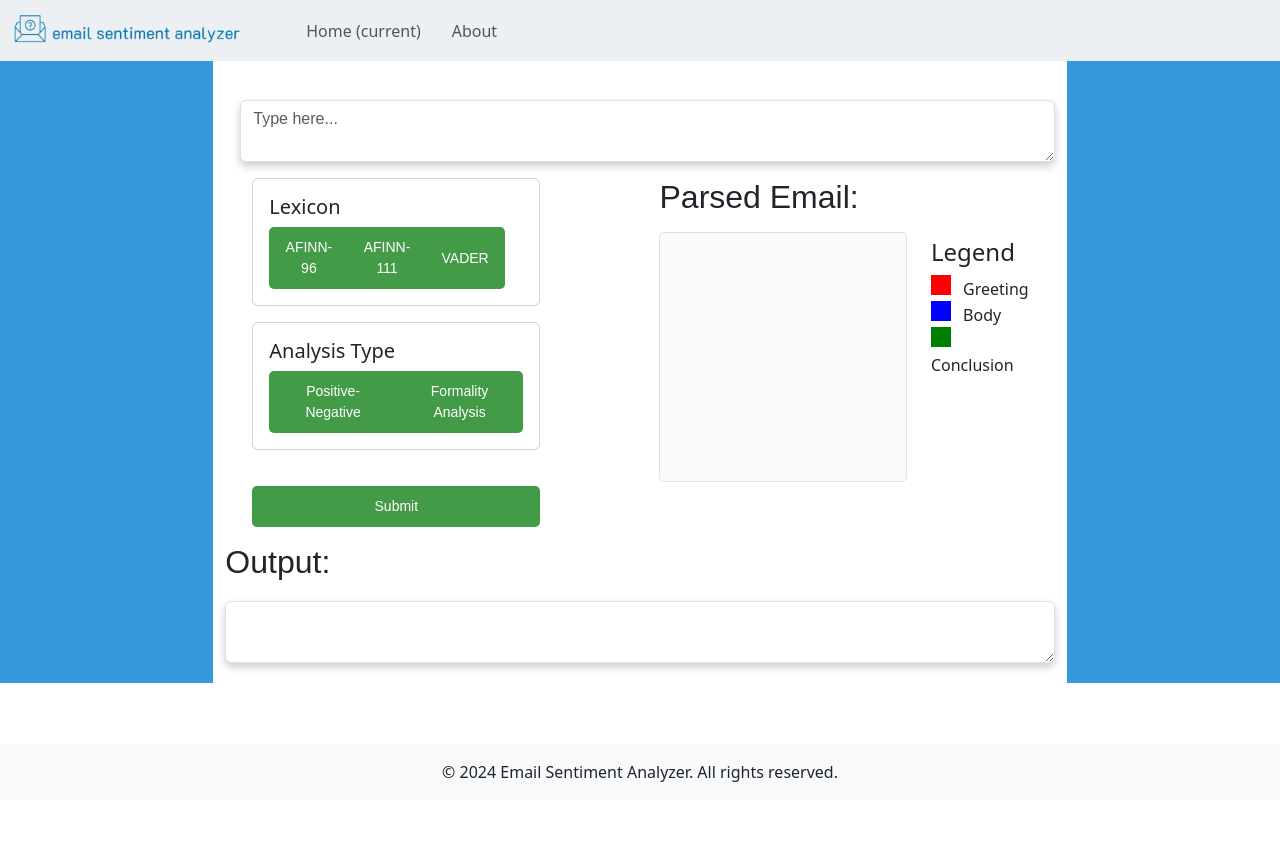
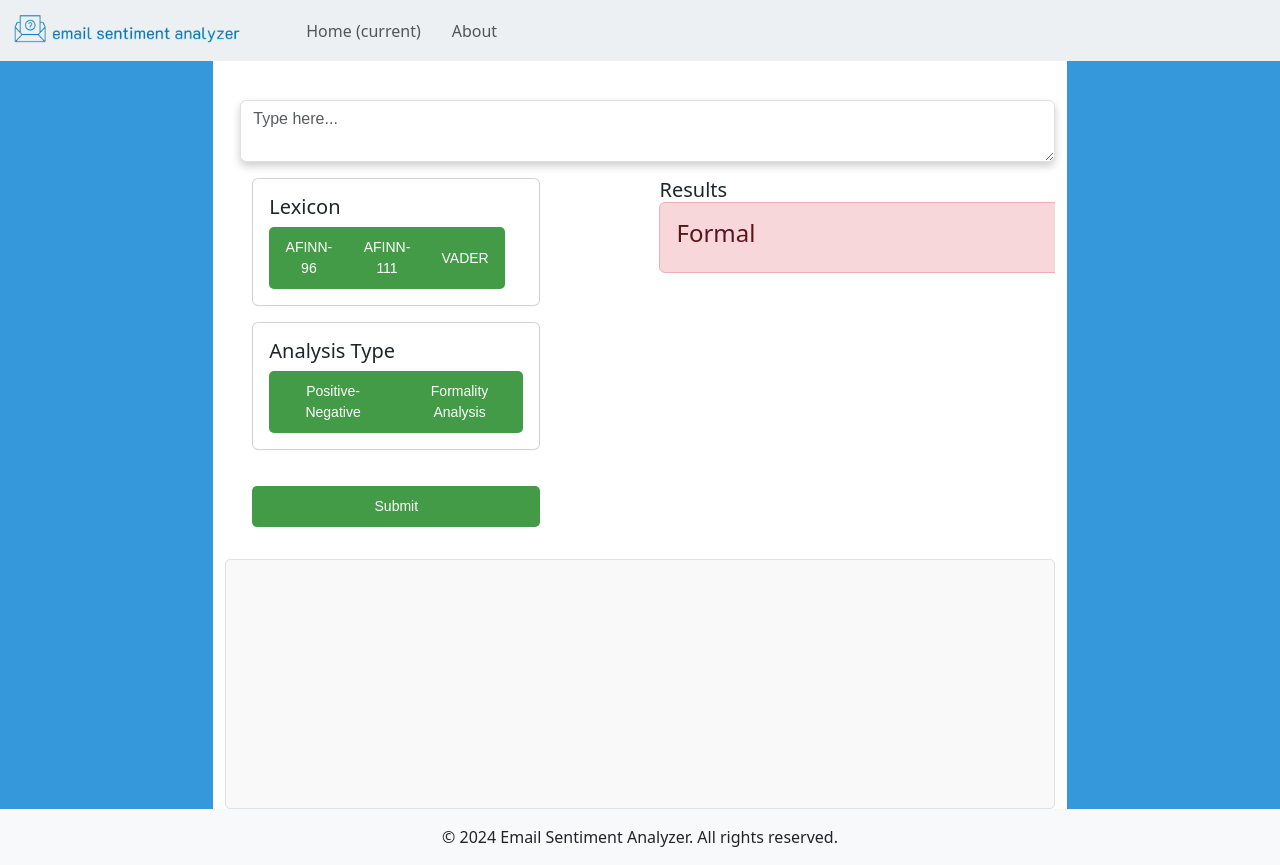
Before and after one commit to TimurOner/EmailSentin, a Flask app: page / in a window 1280 px wide. Before the commit the page ends 782 px from the top, so only its background shows below. Run offline with Flask 3, Linux system fonts and the light colour scheme; some libraries are stand-ins or nearby versions.

Commit message:
Development of dynamic result display
- Still in progress.
- Few bugs regarding correct value passing to frontend are resolved.

```diff
--- a/main.py
+++ b/main.py
@@ -38,18 +38,19 @@ def process_input():
     if method == 'Positive-Negative':
      score = str(pos_neg_score(user_input, lexicon))  # Convert the score to a string if needed
     elif method == 'Formality Analysis':
-     score = str(form_inform_score(user_input,form_inform_model,word2vec_instance))  # Convert the score to a string if needed
+     pred_class,score = form_inform_score(user_input,form_inform_model,word2vec_instance)  # Convert the score to a string if needed
 
 
     intro_text,body_text,conclusion_text =  get_email_components(user_input)  # Assuming split_text is defined elsewhere
 
-
+    print(pred_class,score)
     # Create the response dictionary
     resp = {
         'intro_text': intro_text,
         'body_text': body_text,
         'conclusion_text':conclusion_text,
-        'score': score
+        'pred_class': pred_class,
+        'score':score
     }
 
     # Return a JSON response
--- a/sentence_based/form_inform/form_inform.py
+++ b/sentence_based/form_inform/form_inform.py
@@ -3,5 +3,5 @@
 from sentence_based.models.model1 import model_1 as mdl1
 
 def form_inform_score(body_text:str,model_instance,word2vec_instance) -> float:
-    score = mdl1.lstm_model_get_prediction(body_text,model_instance,word2vec_instance)
-    return score
+    class_result,score = mdl1.lstm_model_get_prediction(body_text,model_instance,word2vec_instance)
+    return class_result,score
--- a/static/script.js
+++ b/static/script.js
@@ -1,4 +1,4 @@
-document.getElementById('submit_button').addEventListener('click', function() {
+function submitForm() {
     // Gather the form data
     const formData = new FormData(document.getElementById('input_form'));
 
@@ -15,19 +15,19 @@ document.getElementById('submit_button').addEventListener('click', function() {
     .then(response => response.json()) // Expect a JSON response
     .then(data => {
         const score = data['score'];
+        // const pred_class = data['pred_class']
         const introText = data['intro_text'];
         const bodyText = data['body_text'];
         const conclusionText = data['conclusion_text'];
 
         const inputProcessed = processString(introText, bodyText, conclusionText);
 
-        document.getElementById('output').value = score;
-        document.getElementById('email_output').innerHTML = inputProcessed; // Display colored text
-
-
+        // document.getElementById('output').value = score;
+        // document.getElementById('email_output').innerHTML = inputProcessed; // Display colored text
+         updateResultCard(score);
     })
     .catch(error => console.error('Error fetching data:', error));
-});
+}
 
 function processString(firstStr, secondStr, thirdStr) {
     const redFirstStr = `<span style="color: red;">${firstStr}</span>`;
@@ -94,3 +94,53 @@ document.addEventListener('DOMContentLoaded', function() {
         selectMethod(storedMethod); // Highlight the active button
     }
 });
+
+
+
+function updateResultCard(formalityScore) {
+    const resultCard = document.querySelector('.card_result'); // Target the card container
+    console.log("Result Card:", resultCard); // Log resultCard for debugging
+
+    if (!resultCard) {
+        console.log("Result card not found.");
+        return;
+    }
+
+    console.log("Result Card HTML:", resultCard.innerHTML); // Log the HTML of the result card for debugging
+
+    const resultAlert = resultCard.querySelector('.alert'); // Target the alert within the card
+    console.log("Result Alert:", resultAlert); // Log resultAlert for debugging
+
+    if (!resultAlert) {
+        console.log("Alert inside the card not found.");
+        return;
+    }
+
+    console.log("Result Alert HTML:", resultAlert.innerHTML); // Log the HTML of the alert for debugging
+
+    const resultHeading = resultAlert.querySelector('h4'); // Target the alert heading
+    if (!resultHeading) {
+        console.log("Heading inside the alert not found.");
+        return;
+    }
+
+    let resultText = resultAlert.querySelector('p'); // Try to find a paragraph element for result text
+    if (!resultText) {
+        console.log("Creating a new paragraph element for the result text.");
+        resultText = document.createElement('p');
+        resultAlert.appendChild(resultText);
+    }
+
+    // Change the text and color based on the formality score
+    if (formalityScore >= 0.5) {
+        console.log("Updating to formal style.");
+        resultAlert.className = 'alert alert-danger'; // Red for formal
+        resultHeading.textContent = 'Formal';
+        resultText.textContent = `Your text looks pretty formal with a formality score of ${formalityScore}.`;
+    } else {
+        console.log("Updating to informal style.");
+        resultAlert.className = 'alert alert-warning'; // Yellow for informal
+        resultHeading.textContent = 'Informal';
+        resultText.textContent = `Your text has informal tone with a formality score of ${formalityScore}.`;
+    }
+}
--- a/templates/index.html
+++ b/templates/index.html
@@ -39,6 +39,7 @@
 
                 <form id="input_form">
                     <textarea class="form-control text_class mb-3" id="user_input" name="user_input" placeholder="Type here..."></textarea>
+
                     <div class="container">
                         <div class="row">
                             <div class="col-md-6">
@@ -60,8 +61,9 @@
                                     <div class="col-12 mb-3">
                                         <div class="card" style="width: 18rem;">
                                             <div class="card-body">
-                                                <h5 class="card-title">Analysis Type</h5>
+                                                <h5 class="card-title">Analysis Type </h5>
                                                 <div class="btn-group" role="group" aria-label="Method selection">
+
                                                     <button type="button" class="btn btn-outline-secondary method-btn" onclick="selectMethod('Positive-Negative')">Positive-Negative</button>
                                                     <button type="button" class="btn btn-outline-secondary method-btn" onclick="selectMethod('Formality Analysis')">Formality Analysis</button>
                                                 </div>
@@ -79,16 +81,25 @@
 
                             <!-- Output and Legend Section -->
                             <div class="col-md-6">
+                                <div class="row">
+                                    <div class="col-md-8">
 
 
-                                <div class="row">
-                                    <div class="col-md-8">
-                                        <h2>Parsed Email:</h2>
-                                        <div id="email_output" class="border p-3 mt-3">
-                                            <!-- Email output content goes here -->
+                                        <!-- Danger Badge Below the Email Output -->
+
+                                        <div class="card_result" style="width: 28rem;">
+                                            <div class="card-body">
+                                                <h5 class="card-title">Results</h5>
+                                                <div class="alert alert-danger" role="alert">
+                                                    <h4 class="alert-heading">Formal</h4>
+
+                                                  </div>
+                                            </div>
                                         </div>
+
                                     </div>
-                                    <div class="col-md-4 legend-section">
+                                    <!-- Legend Section (Commented Out for Now) -->
+                                    <!-- <div class="col-md-4 legend-section">
                                         <h4>Legend</h4>
                                         <ul class="list-unstyled">
                                             <li>
@@ -101,7 +112,7 @@
                                                 <span class="legend-color legend-green"></span> Conclusion
                                             </li>
                                         </ul>
-                                    </div>
+                                    </div> -->
                                 </div>
                             </div>
                         </div>
@@ -110,8 +121,13 @@
 
 
 
-                <h2>Output:</h2>
-                <textarea class="form-control text_class" id="output" readonly></textarea>
+
+
+                <!-- <h2>Output:</h2>
+                <textarea class="form-control text_class" id="output" readonly></textarea> -->
+                <div id="email_output" class="border p-3 mt-3">
+                    <!-- Email output content goes here -->
+                </div>
 
             </div>
             <div class="col-2 sidebar right">
```
